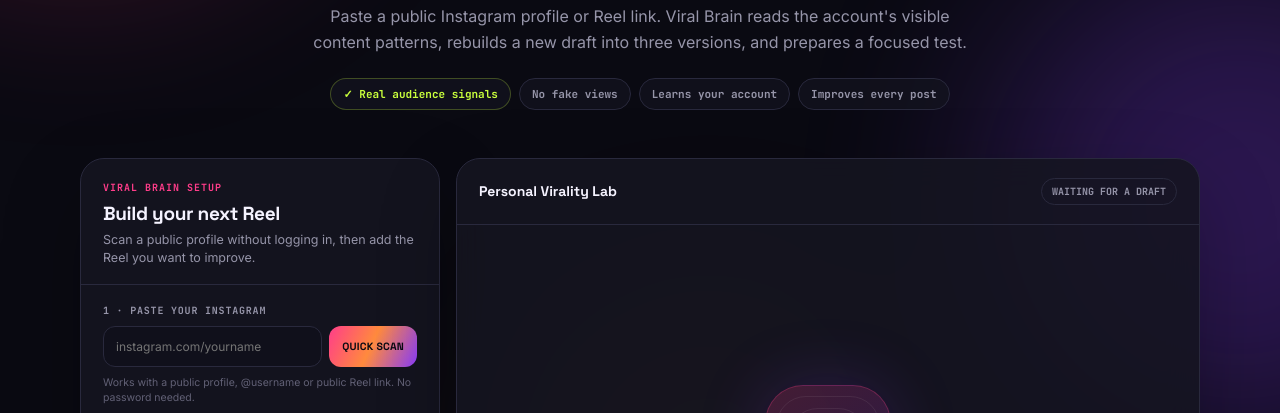
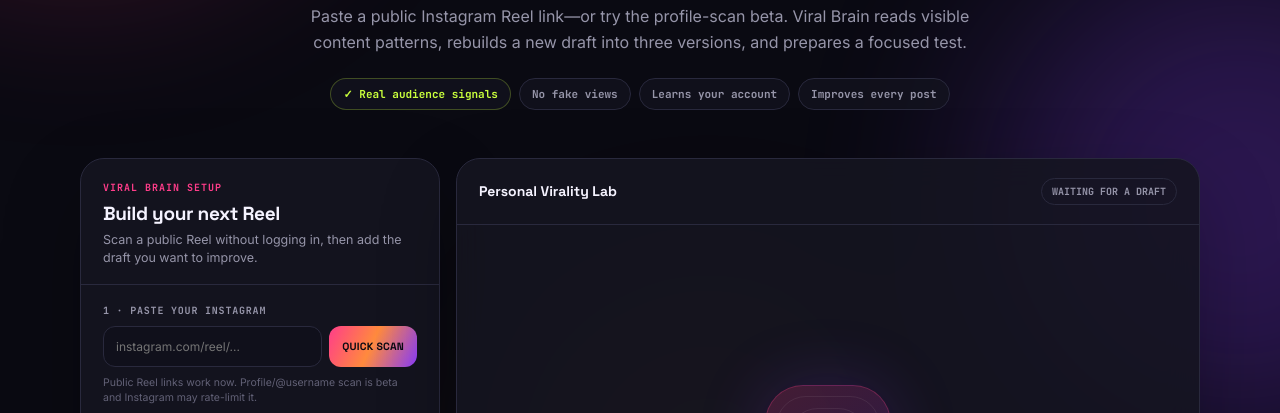
Before and after one commit to eishal-web-dev/TrendDrop, a plain HTML site: page viral-brain.html in a window 1280 px wide. Shown: the part 352-765 px from the top of the page. Drawn offline with Linux system fonts and the light colour scheme.

Commit message:
Clarify public Reel scan reliability

```diff
--- a/viral-brain.html
+++ b/viral-brain.html
@@ -259,7 +259,7 @@
   <header class="hero">
     <div class="eyebrow">Personal creator intelligence · no bots</div>
     <h1>Train on your content.<br><span>Test before you post.</span></h1>
-    <p>Paste a public Instagram profile or Reel link. Viral Brain reads the account's visible content patterns, rebuilds a new draft into three versions, and prepares a focused test.</p>
+    <p>Paste a public Instagram Reel link—or try the profile-scan beta. Viral Brain reads visible content patterns, rebuilds a new draft into three versions, and prepares a focused test.</p>
     <div class="truth-row">
       <span class="truth-chip good">✓ Real audience signals</span>
       <span class="truth-chip">No fake views</span>
@@ -273,16 +273,16 @@
       <div class="panel-head">
         <div class="step-tag">Viral Brain setup</div>
         <div class="panel-title">Build your next Reel</div>
-        <p class="panel-copy">Scan a public profile without logging in, then add the Reel you want to improve.</p>
+        <p class="panel-copy">Scan a public Reel without logging in, then add the draft you want to improve.</p>
       </div>
 
       <div class="control-section">
         <span class="label">1 · Paste your Instagram</span>
         <div class="link-scan">
-          <input class="instagram-input" id="instagramInput" type="text" maxlength="250" placeholder="instagram.com/yourname" autocomplete="off" inputmode="url">
+          <input class="instagram-input" id="instagramInput" type="text" maxlength="250" placeholder="instagram.com/reel/..." autocomplete="off" inputmode="url">
           <button class="scan-profile-btn" id="scanProfileBtn">QUICK SCAN</button>
         </div>
-        <p class="scan-help">Works with a public profile, @username or public Reel link. No password needed.</p>
+        <p class="scan-help">Public Reel links work now. Profile/@username scan is beta and Instagram may rate-limit it.</p>
         <p class="scan-error" id="scanError"></p>
         <button class="full-connect" id="connectBtn">Need private insights? Full connection comes later →</button>
         <div class="account-preview" id="accountPreview">
```
